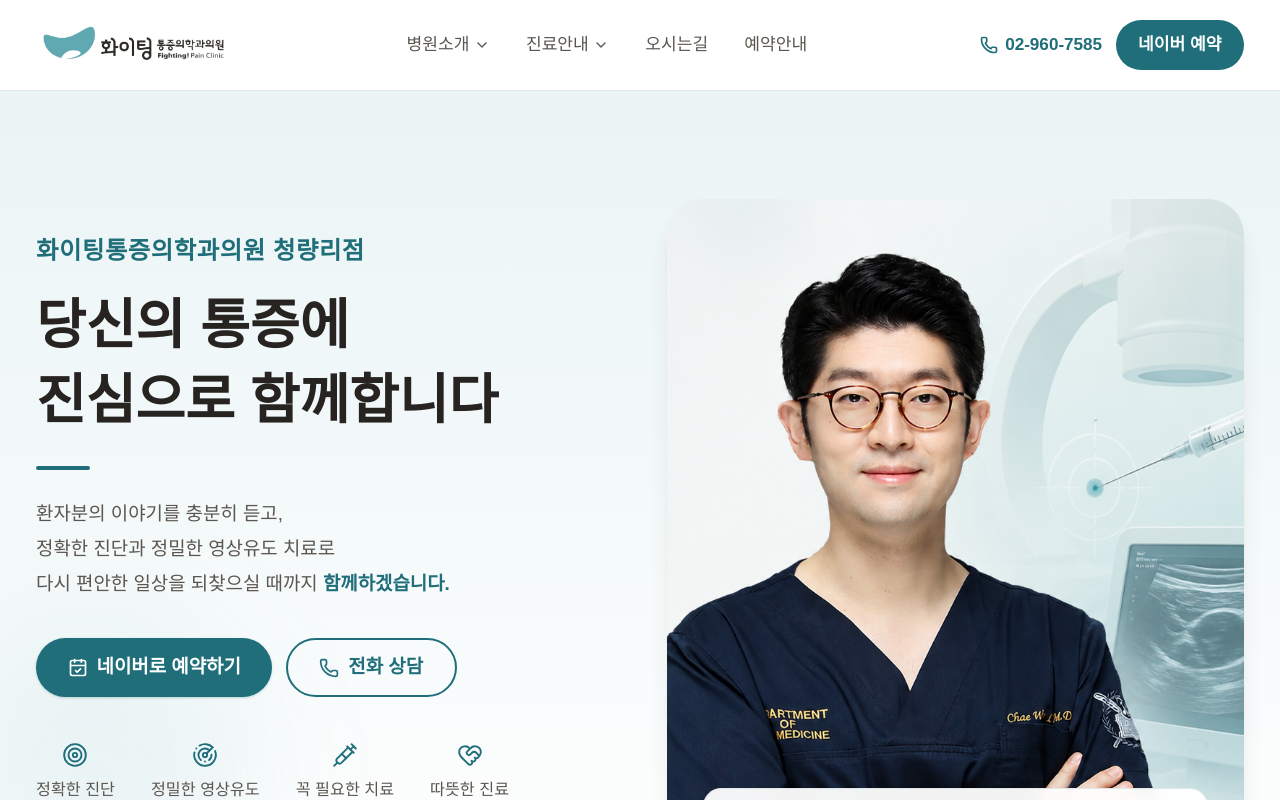
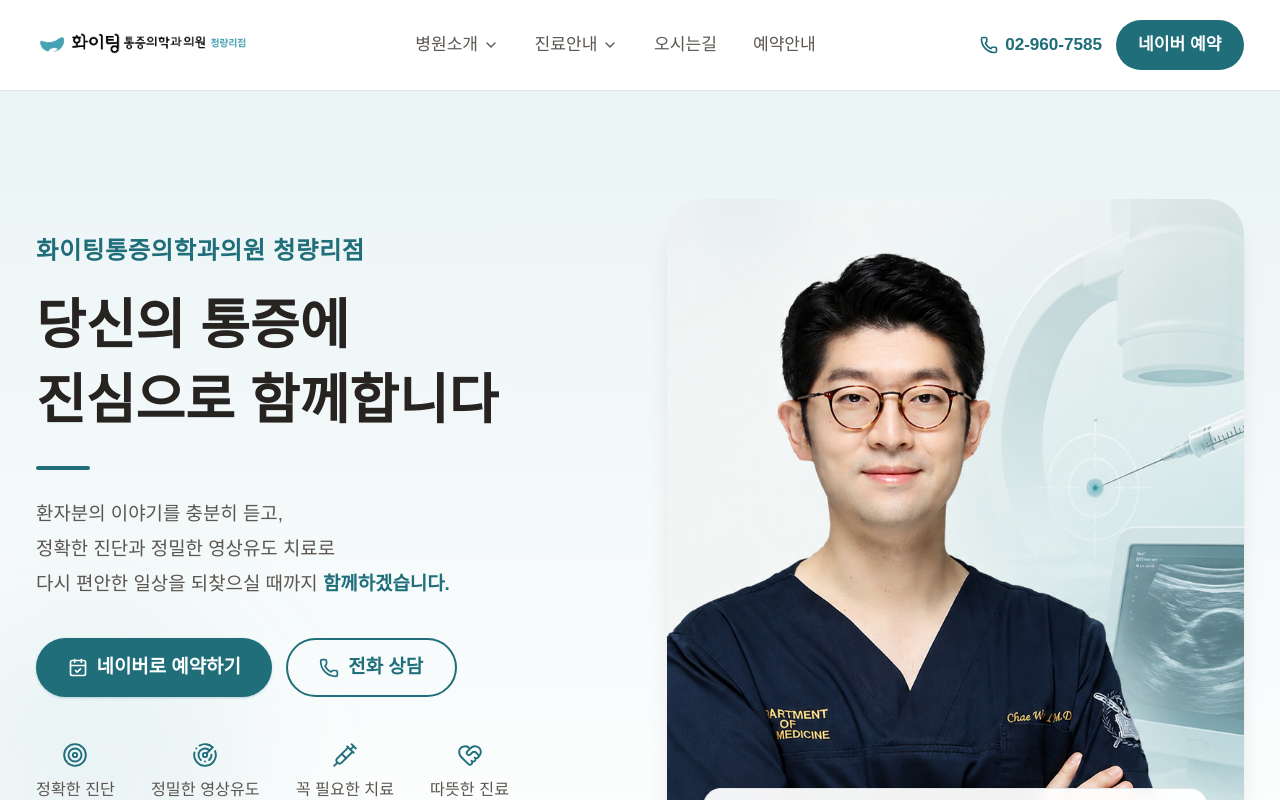
Before and after one commit to cwlim1211/hopital_homepage, a Next.js app: page / in a window 1280 px wide. Shown: the top 800 px of the page. Built offline with nearby package versions, Linux system fonts and the light colour scheme; a web font is replaced by a local one.

Commit message:
로고를 투명배경 버전으로 교체하고 크기 확대
- 헤더/푸터 로고를 청량리점 표기가 포함된 투명배경 로고로 교체
- 헤더 바 높이는 유지한 채 로고 크기만 확대 (메뉴/전화/예약버튼 위치 불변)

```diff
--- a/src/components/Footer.tsx
+++ b/src/components/Footer.tsx
@@ -11,9 +11,9 @@ export default function Footer() {
             <Image
               src="/logo.png"
               alt={`${siteConfig.name} 로고`}
-              width={583}
-              height={133}
-              className="h-8 w-auto"
+              width={2164}
+              height={726}
+              className="h-12 w-auto"
             />
             <div className="mt-4 space-y-1 text-[0.9rem] leading-relaxed text-ink-soft">
               <p>
--- a/src/components/Header.tsx
+++ b/src/components/Header.tsx
@@ -74,10 +74,10 @@ export default function Header() {
           <Image
             src="/logo.png"
             alt={`${siteConfig.name} 로고`}
-            width={583}
-            height={133}
+            width={2164}
+            height={726}
             priority
-            className="h-8 w-auto lg:h-10"
+            className="h-12 w-auto lg:h-16"
           />
         </Link>
 
```
Also changed, not shown: public/logo.png.
